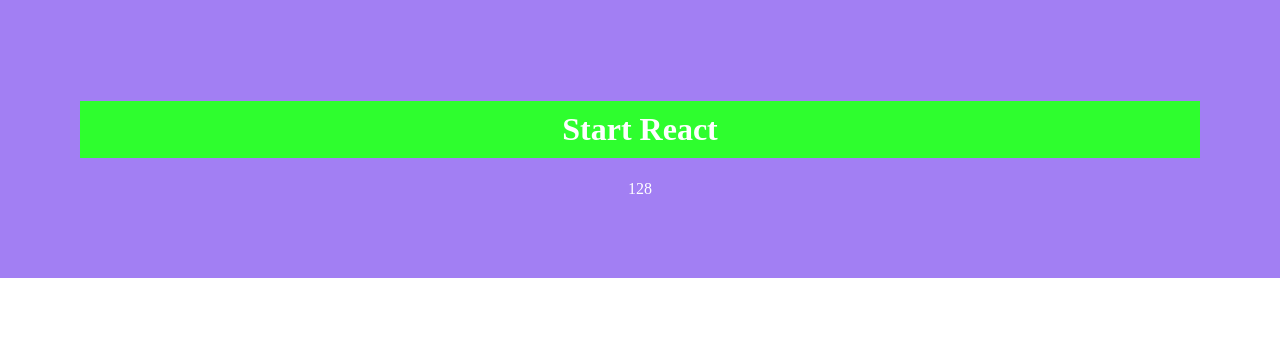
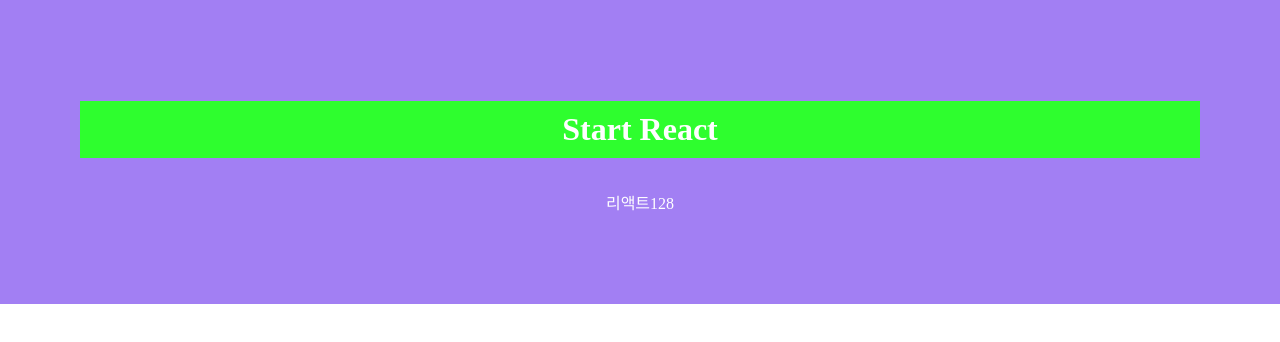
Before and after one commit to lee-kangpyo/react-start, a React (Create React App) app in the folder client/: page / in a window 1280 px wide. Shown: the top 342 px of the page. Built offline with nearby package versions, Linux system fonts and the light colour scheme.

Commit message:
defaultProps로 기본값 지정하기

```diff
--- a/client/src/App.js
+++ b/client/src/App.js
@@ -1,12 +1,12 @@
 import React from 'react';
 import './App.css';
-import PropsRequired from './component2/R021_PropsRequired'
+import PropsDefault from './component2/R022_PropsDefault'
 
 function App() {
   return (
     <div>
       <h1>Start React</h1>
-      <PropsRequired Number="128"/>
+      <PropsDefault Number={128}/>
     </div>
   );
 }
--- /dev/null
+++ b/client/src/component2/R022_PropsDefault.js
@@ -0,0 +1,21 @@
+import React from 'react'
+import PropTypes from 'prop-types'
+
+class R022_PropsDefault extends React.Component {
+  render () {
+    let { String, Number } = this.props;
+
+    return (
+      <div style = {{padding:"10px"}}>
+        {String}{Number}
+      </div>
+    )
+  }
+}
+
+R022_PropsDefault.defaultProps = {
+  String:"리액트",
+  Number:"9999"
+}
+
+export default R022_PropsDefault;
```
